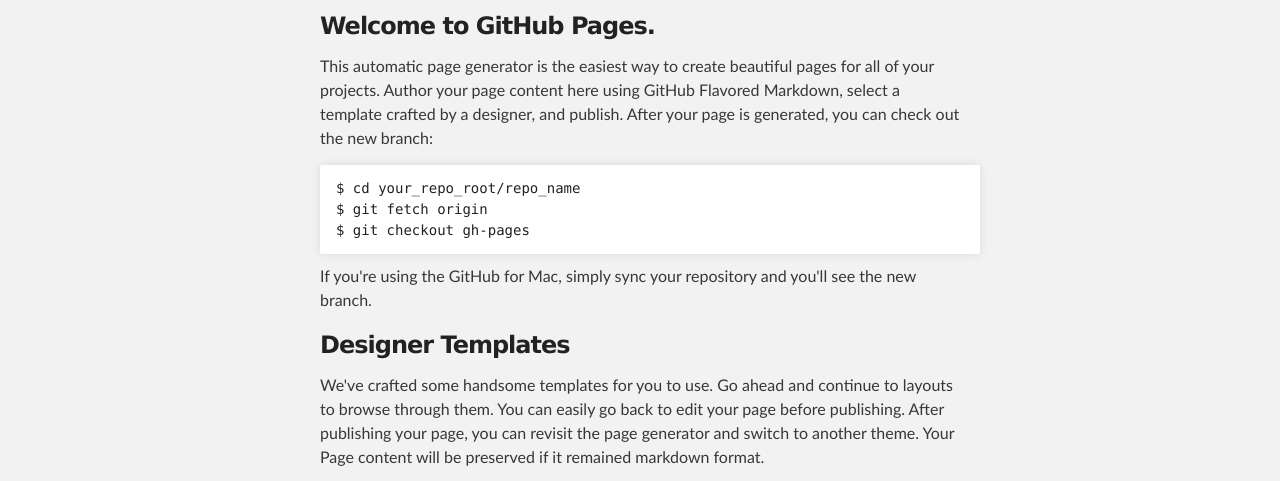
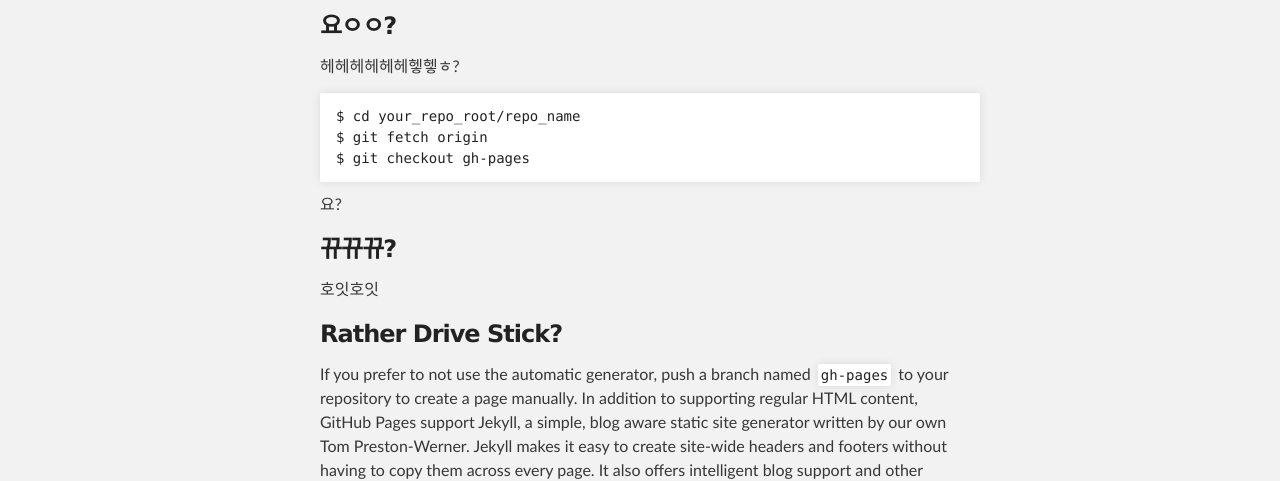
Before and after one commit to Hangyul/chuchuchu, a plain HTML site: page index.html in a window 1280 px wide. Shown: the part 252-733 px from the top of the page. Drawn offline with Linux system fonts and the light colour scheme.

Commit message:
change <p>s
to make sentences

```diff
--- a/index.html
+++ b/index.html
@@ -32,21 +32,21 @@
     <div id="main_content_wrap" class="outer">
       <section id="main_content" class="inner">
         <h3>
-<a name="welcome-to-github-pages" class="anchor" href="#welcome-to-github-pages"><span class="octicon octicon-link"></span></a>Welcome to GitHub Pages.</h3>
+<a name="welcome-to-github-pages" class="anchor" href="#welcome-to-github-pages"><span class="octicon octicon-link"></span></a>요ㅇㅇ?</h3>
 
-<p>This automatic page generator is the easiest way to create beautiful pages for all of your projects. Author your page content here using GitHub Flavored Markdown, select a template crafted by a designer, and publish. After your page is generated, you can check out the new branch:</p>
+<p>헤헤헤헤헤헤헿헿ㅎ?</p>
 
 <pre><code>$ cd your_repo_root/repo_name
 $ git fetch origin
 $ git checkout gh-pages
 </code></pre>
 
-<p>If you're using the GitHub for Mac, simply sync your repository and you'll see the new branch.</p>
+<p>요?</p>
 
 <h3>
-<a name="designer-templates" class="anchor" href="#designer-templates"><span class="octicon octicon-link"></span></a>Designer Templates</h3>
+<a name="designer-templates" class="anchor" href="#designer-templates"><span class="octicon octicon-link"></span></a>뀨뀨뀨?</h3>
 
-<p>We've crafted some handsome templates for you to use. Go ahead and continue to layouts to browse through them. You can easily go back to edit your page before publishing. After publishing your page, you can revisit the page generator and switch to another theme. Your Page content will be preserved if it remained markdown format.</p>
+<p>호잇호잇</p>
 
 <h3>
 <a name="rather-drive-stick" class="anchor" href="#rather-drive-stick"><span class="octicon octicon-link"></span></a>Rather Drive Stick?</h3>
```
